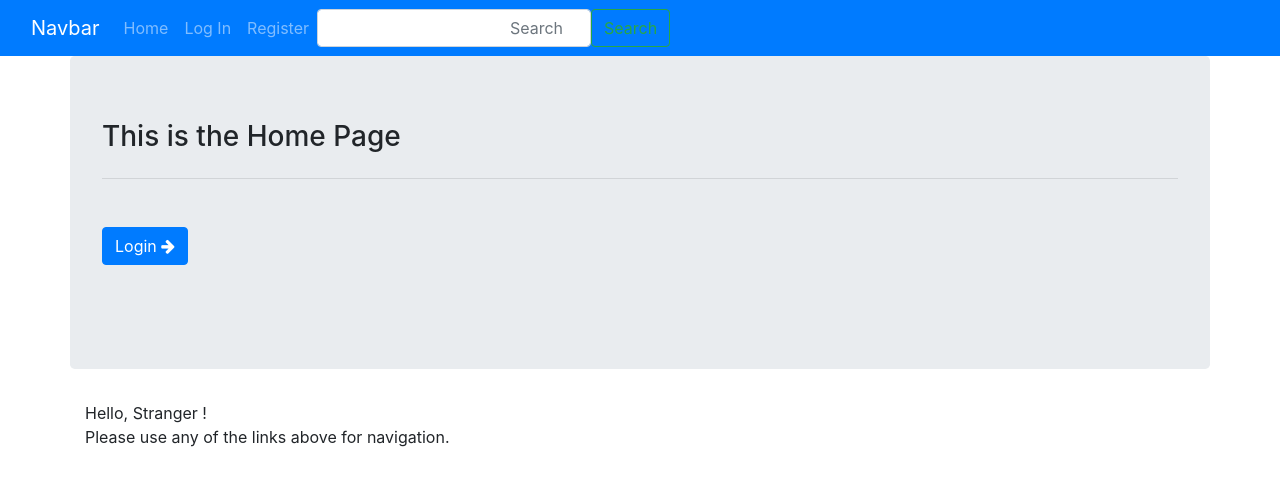
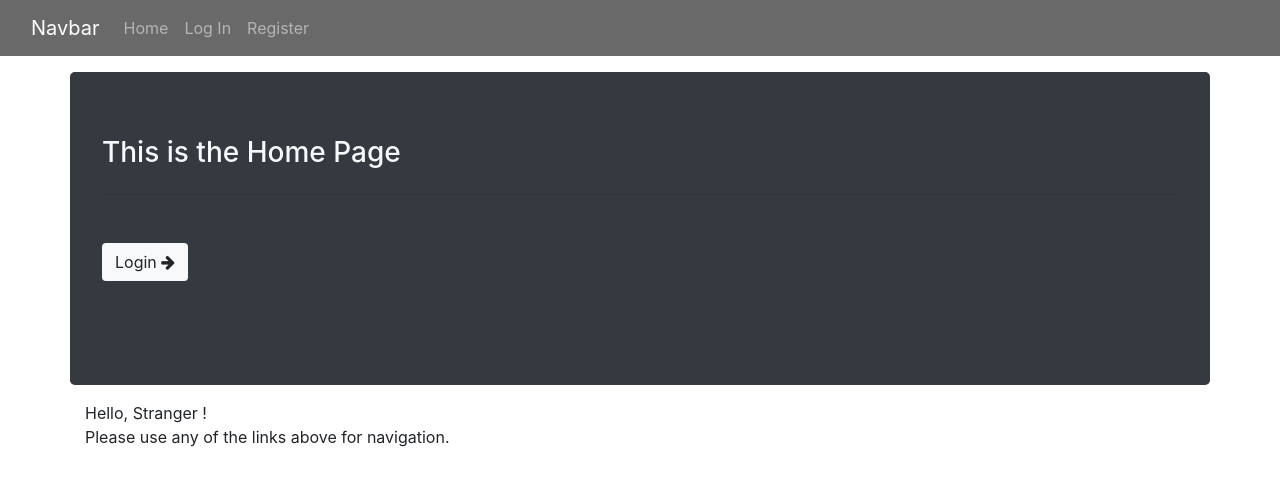
Before and after one commit to anthony-scrivener1225/recipeflask, a Flask app: page / in a window 1280 px wide. Shown: the top 486 px of the page. Run offline with Flask 3, Linux system fonts and the light colour scheme; parts of the project's set-up code (start-up, migrations or seed data) failed here and were passed over; some libraries are stand-ins or nearby versions.

```diff
--- a/app/auth/templates/auth/login.html
+++ b/app/auth/templates/auth/login.html
@@ -1,7 +1,7 @@
 {% extends "base.html" %}
 {% block content %}
 
-<div class="container">
+<div class="container my-3">
     <div class="jumbotron btn-primary bg-dark">
         <h3>Login Page</h3>
     </div>
@@ -17,7 +17,7 @@
             {{form.password(class_="form-control")}}
         </div>
         <div class="mb-3">
-            {{form.submit(class_="btn btn-primary")}}
+            {{form.submit(class_="btn btn-secondary")}}
         </div>
     </form>
 </div>
--- a/app/auth/templates/auth/register.html
+++ b/app/auth/templates/auth/register.html
@@ -25,7 +25,7 @@
               {{form.password2.label}}
               {{form.password2(class_="form-control")}}
             </div>
-            {{form.submit(class_="btn btn-primary")}}
+            {{form.submit(class_="btn btn-secondary")}}
           </form>
     </div>
 
--- a/app/main/templates/main/index.html
+++ b/app/main/templates/main/index.html
@@ -1,12 +1,13 @@
 {% extends "base.html" %}
 {% block content %}
-<div class="container jumbotron align-items-center">
-    <h3>This is the Home Page </h2>
+
+<div class="container jumbotron align-items-center bg-dark my-3">
+    <h3 class="text-light" >This is the Home Page </h2>
     <hr class="my-4">
         {% if current_user.is_authenticated %}
-        <a href="{{url_for('main.about_us')}}" class="btn btn-primary my-4"> About Us <i class="fa fa-arrow-right"></i></a>
+        <a href="{{url_for('main.about_us')}}" class="btn btn-primary-outline my-4 bg-light"> About Us <i class="fa fa-arrow-right"></i></a>
         {% else %}
-        <a href="{{url_for('auth.login')}}" class="btn btn-primary my-4"> Login <i class="fa fa-arrow-right"></i></a>
+        <a href="{{url_for('auth.login')}}" class="btn btn-primary-outline  bg-light my-4"> Login <i class="fa fa-arrow-right"></i></a>
         {% endif %}
     </p>
 </div>
@@ -21,4 +22,10 @@
             Please use any of the links above for navigation.
     </p>
 </div>
+
+<style>
+    #jumborecipe{
+        background-image: url("https://media.istockphoto.com/id/1363638825/photo/vegan-plant-based-asian-food-recipes-with-rice-and-brown-rice-as.jpg?s=1024x1024&w=is&k=20&c=qTpZMJEEmuaEFZBULfj3gk4NDCkKoECh2b1T12DOnj8=");
+    }
+</style>
 {% endblock %}
--- a/app/templates/base.html
+++ b/app/templates/base.html
@@ -10,7 +10,7 @@
     <script src="https://cdn.jsdelivr.net/npm/bootstrap@4.3.1/dist/js/bootstrap.min.js" integrity="sha384-JjSmVgyd0p3pXB1rRibZUAYoIIy6OrQ6VrjIEaFf/nJGzIxFDsf4x0xIM+B07jRM" crossorigin="anonymous"></script>
 </head>
 <body>
-  <nav class="navbar navbar-expand-lg navbar-dark bg-primary">
+  <nav id="nav-recipe" class="navbar navbar-expand-lg navbar-dark">
     <div class="container-fluid">
       <a class="navbar-brand" href="{{ url_for('main.index') }}">Navbar</a>
       <button class="navbar-toggler" type="button" data-bs-toggle="collapse" data-bs-target="#flaskNav">
@@ -36,10 +36,6 @@
         </li>
           {% endif %}
         </ul>
-        <form class="d-flex">
-          <input class="form-control me-2 text-right" type="search" placeholder="Search" aria-label="Search">
-          <button class="btn btn-outline-success" type="submit">Search</button>
-        </form>
       </div>
     </div>
   </nav>
@@ -57,4 +53,9 @@
     {% block content %}
     {% endblock %}
 </body>
+<style>
+  #nav-recipe {
+    background-color: dimgray;
+  }
+</style>
 </html>
```
Also changed, not shown: app/auth/forms/forms.py (+5 -2 lines).
